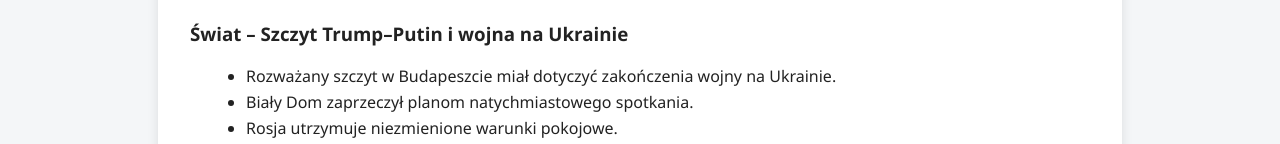
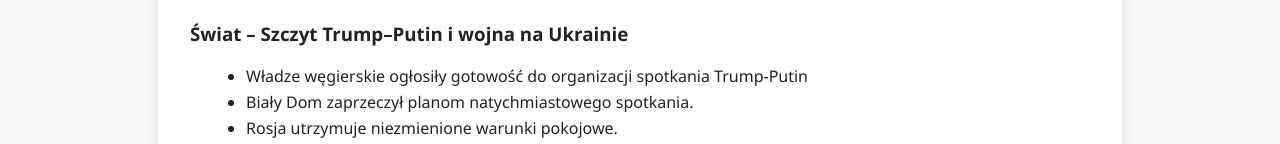
Before and after one commit to Kubix1311/wos, a plain HTML site: page index.html in a window 1280 px wide. Both pictures are taken after a click on the link "Notatki". Shown: the part 410-554 px from the top of the page. Drawn offline with Linux system fonts and the light colour scheme.

Commit message:
Update index.html

```diff
--- a/index.html
+++ b/index.html
@@ -120,7 +120,7 @@
 
       <h3>Świat – Szczyt Trump–Putin i wojna na Ukrainie</h3>
       <ul>
-        <li>Rozważany szczyt w Budapeszcie miał dotyczyć zakończenia wojny na Ukrainie.</li>
+        <li>Władze węgierskie ogłosiły gotowość do organizacji spotkania Trump-Putin</li>
         <li>Biały Dom zaprzeczył planom natychmiastowego spotkania.</li>
         <li>Rosja utrzymuje niezmienione warunki pokojowe.</li>
         <li>Europa i Ukraina opracowują 12-punktowy plan zakończenia wojny.</li>
```
